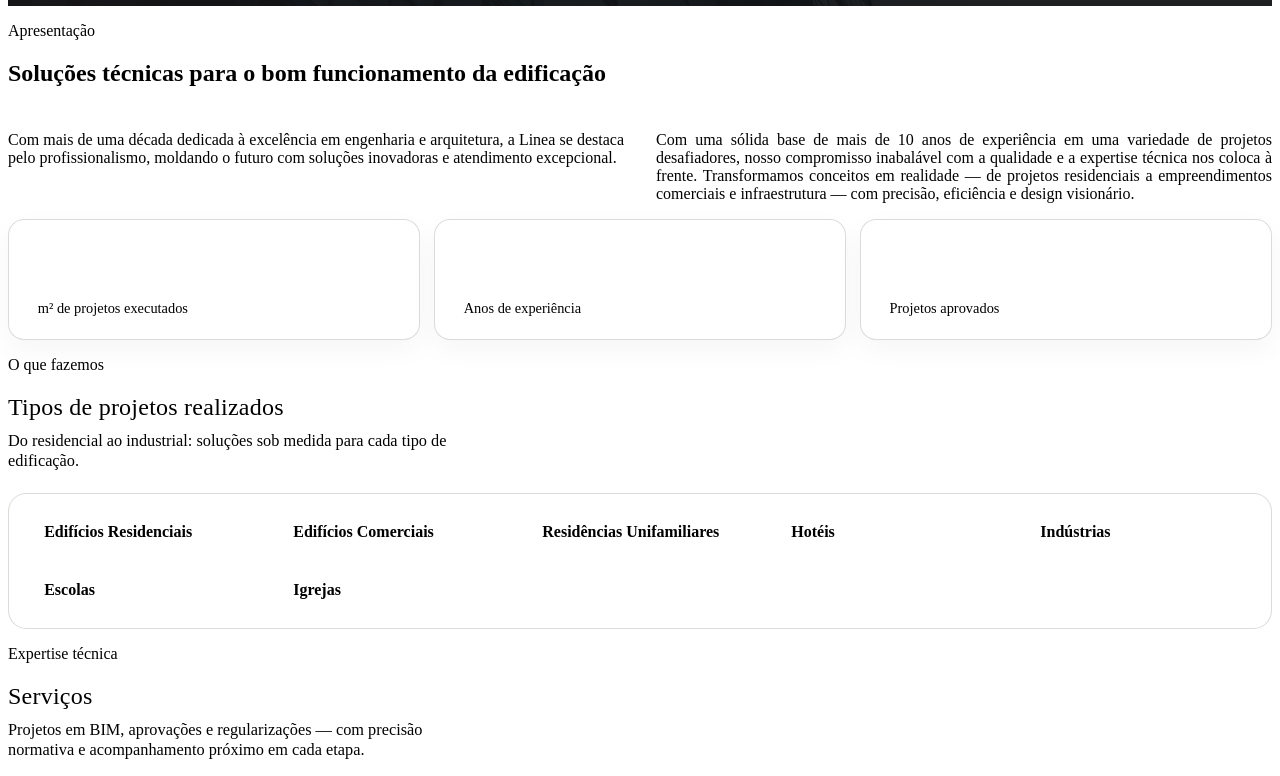
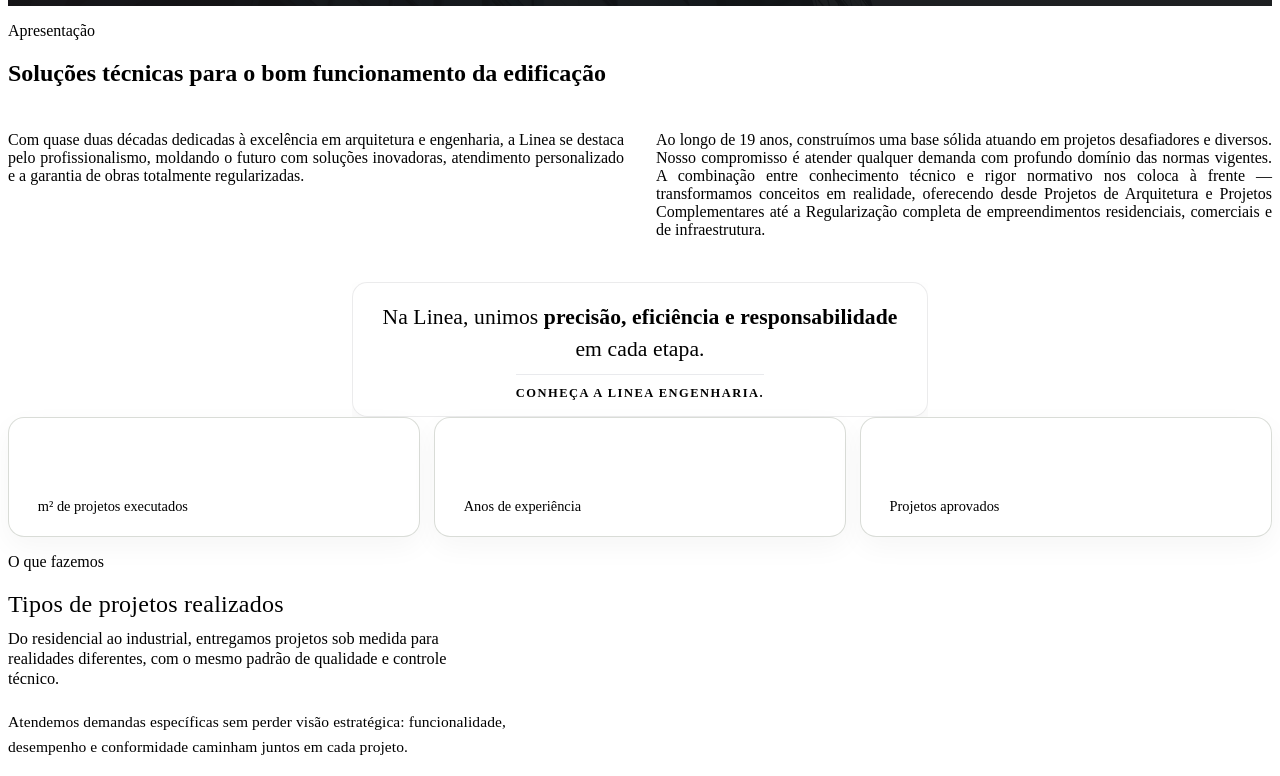
Before and after one commit to Dujuniorrr/Linea, a Vue app: page / in a window 1280 px wide. Shown: the part 660-1436 px from the top of the page. Built offline with nearby package versions, Linux system fonts and the light colour scheme; the HTML template or start-up script is replaced by a standard one.

Commit message:
feat: add DuARCO logo and update partners section in ClientsSection

```diff
--- a/src/components/ClientsSection.vue
+++ b/src/components/ClientsSection.vue
@@ -20,15 +20,9 @@
         <p class="eyebrow-mini">Rede</p>
         <h3 class="sub-title">Parceiros de trabalho</h3>
       </div>
-
-      <ul class="partners-grid">
-        <li v-for="item in partners" :key="item.name" class="partner">
-          <div class="logo-box">
-            <img :src="item.logo" :alt="item.name" loading="lazy" draggable="false" />
-          </div>
-          <span class="name">{{ item.name }}</span>
-        </li>
-      </ul>
+      <div class="band">
+        <LogoMarquee :items="partners" :duration="48" reverse />
+      </div>
     </div>
   </div>
 </template>
@@ -108,98 +102,9 @@
   overflow-x: clip;
 }
 
-.partners-grid {
-  list-style: none;
-  margin: 0;
-  padding: 1.15rem;
-  display: grid;
-  grid-template-columns: repeat(4, minmax(0, 1fr));
-  gap: 0.85rem;
-  width: 100%;
-  max-width: 100%;
-  background:
-    linear-gradient(180deg, rgba(255, 255, 255, 0.8), rgba(255, 255, 255, 0.45));
-  border: 1px solid rgba(201, 206, 199, 0.75);
-  border-radius: 1.25rem;
-}
-
-.partner {
-  display: flex;
-  flex-direction: column;
-  gap: 0.65rem;
-  min-width: 0;
-  max-width: 100%;
-}
-
-.logo-box {
-  position: relative;
-  width: 100%;
-  height: 7.75rem;
-  background: rgba(255, 255, 255, 0.9);
-  border: 1px solid transparent;
-  border-radius: 0.9rem;
-  box-sizing: border-box;
-  overflow: hidden;
-  transition:
-    border-color 0.35s var(--ease),
-    box-shadow 0.35s var(--ease),
-    background 0.35s var(--ease),
-    transform 0.35s var(--ease);
-}
-
-.logo-box img {
-  position: absolute;
-  top: 50%;
-  left: 50%;
-  translate: -50% -50%;
-  box-sizing: border-box;
-  width: auto;
-  height: auto;
-  max-width: calc(100% - 2rem);
-  max-height: calc(100% - 2rem);
-  object-fit: contain;
-  object-position: center;
-  transition: transform 0.4s var(--ease);
-}
-
-.name {
-  display: block;
-  width: 100%;
-  max-width: 100%;
-  font-size: 0.7rem;
-  font-weight: 600;
-  letter-spacing: 0.1em;
-  text-transform: uppercase;
-  color: var(--muted);
-  text-align: center;
-  line-height: 1.35;
-  overflow-wrap: anywhere;
-  word-break: break-word;
-  transition: color 0.35s var(--ease);
-}
-
-.partner:hover .logo-box {
-  border-color: rgba(227, 6, 19, 0.22);
-  background: #fff;
-  box-shadow: 0 14px 32px rgba(23, 25, 28, 0.08);
-  transform: translateY(-3px);
-}
-
-.partner:hover .logo-box img {
-  transform: scale(1.04);
-}
-
-.partner:hover .name {
-  color: var(--garnet-deep);
-}
-
 @media (max-width: 900px) {
-  .partners-grid {
-    grid-template-columns: repeat(2, minmax(0, 1fr));
-  }
-
-  .logo-box {
-    height: 7rem;
+  .clients-section {
+    gap: 2.25rem;
   }
 }
 
@@ -208,21 +113,5 @@
     padding: 1rem 0.35rem;
     border-radius: 1rem;
   }
-
-  .partners-grid {
-    gap: 0.65rem;
-    padding: 0.85rem;
-    border-radius: 1rem;
-  }
-
-  .logo-box {
-    height: 6.25rem;
-    border-radius: 0.75rem;
-  }
-
-  .logo-box img {
-    max-width: calc(100% - 1.5rem);
-    max-height: calc(100% - 1.5rem);
-  }
 }
 </style>
--- a/src/data/content.js
+++ b/src/data/content.js
@@ -27,7 +27,7 @@
   slogan: 'Quando a solução for simples. A resposta vem de Deus!!',
   stats: [
     { value: '+800 mil', label: 'm² de projetos executados' },
-    { value: '+15', label: 'Anos de experiência' },
+    { value: '+19', label: 'Anos de experiência' },
     { value: '+500', label: 'Projetos aprovados' },
   ],
 }
@@ -43,9 +43,10 @@
 export const about = {
   title: 'Apresentação',
   intro:
-    'Com mais de uma década dedicada à excelência em engenharia e arquitetura, a Linea se destaca pelo profissionalismo, moldando o futuro com soluções inovadoras e atendimento excepcional.',
+    'Com quase duas décadas dedicadas à excelência em arquitetura e engenharia, a Linea se destaca pelo profissionalismo, moldando o futuro com soluções inovadoras, atendimento personalizado e a garantia de obras totalmente regularizadas.',
   experience:
-    'Com uma sólida base de mais de 10 anos de experiência em uma variedade de projetos desafiadores, nosso compromisso inabalável com a qualidade e a expertise técnica nos coloca à frente. Transformamos conceitos em realidade — de projetos residenciais a empreendimentos comerciais e infraestrutura — com precisão, eficiência e design visionário.',
+    'Ao longo de 19 anos, construímos uma base sólida atuando em projetos desafiadores e diversos. Nosso compromisso é atender qualquer demanda com profundo domínio das normas vigentes. A combinação entre conhecimento técnico e rigor normativo nos coloca à frente — transformamos conceitos em realidade, oferecendo desde Projetos de Arquitetura e Projetos Complementares até a Regularização completa de empreendimentos residenciais, comerciais e de infraestrutura.',
+  closing: 'Na Linea, unimos precisão, eficiência e responsabilidade em cada etapa. Conheça a Linea Engenharia.',
   projectTypes: [
     'Edifícios Residenciais',
     'Edifícios Comerciais',
@@ -375,6 +376,10 @@
     name: 'Obra 3',
     logo: new URL('../assets/images/logos/clients/obra-3.png', import.meta.url).href,
   },
+  {
+    name: 'DuARCO Engenharia e Projetos',
+    logo: new URL('../assets/images/logos/partners/duarco.png', import.meta.url).href,
+  },
 ]
 
 export const testimonials = [
--- a/src/views/HomeView.vue
+++ b/src/views/HomeView.vue
@@ -84,6 +84,13 @@
           <p>{{ about.intro }}</p>
           <p>{{ about.experience }}</p>
         </div>
+        <div class="intro-manifesto" aria-label="Mensagem institucional">
+          <p class="manifesto-line">
+            Na Linea, unimos <strong>precisão, eficiência e responsabilidade</strong> em cada etapa.
+          </p>
+          <p class="manifesto-link">Conheça a Linea Engenharia.</p>
+        </div>
+
       </section>
 
       <section class="stats section">
@@ -98,9 +105,14 @@
           <p class="eyebrow">O que fazemos</p>
           <h2 class="section-title">Tipos de projetos realizados</h2>
           <p class="section-lead">
-            Do residencial ao industrial: soluções sob medida para cada tipo de edificação.
+            Do residencial ao industrial, entregamos projetos sob medida para realidades diferentes, com
+            o mesmo padrão de qualidade e controle técnico.
           </p>
         </div>
+        <p class="section-bridge">
+          Atendemos demandas específicas sem perder visão estratégica: funcionalidade, desempenho e
+          conformidade caminham juntos em cada projeto.
+        </p>
         <ul class="type-list">
           <li v-for="type in about.projectTypes" :key="type">{{ type }}</li>
         </ul>
@@ -111,10 +123,14 @@
           <p class="eyebrow">Expertise técnica</p>
           <h2 class="section-title">Serviços</h2>
           <p class="section-lead">
-            Projetos em BIM, aprovações e regularizações — com precisão normativa e acompanhamento
-            próximo em cada etapa.
+            Projetos em BIM, aprovações e regularizações com abordagem prática: menos retrabalho, mais
+            previsibilidade e execução com segurança.
           </p>
         </div>
+        <p class="section-bridge">
+          Mais do que entregar documentos técnicos, estruturamos soluções completas para sua obra evoluir
+          com fluidez junto aos órgãos competentes e equipes de execução.
+        </p>
         <div class="services">
           <article v-for="service in about.services" :key="service">
             <span class="service-line" aria-hidden="true" />
@@ -141,6 +157,10 @@
           </div>
           <RouterLink class="see-all" to="/projetos">Ver todos</RouterLink>
         </div>
+        <p class="section-bridge">
+          Cada obra apresentada aqui traduz nosso compromisso com soluções viáveis, estética consistente e
+          desempenho técnico no dia a dia de uso.
+        </p>
         <div class="project-grid">
           <ProjectCard
             v-for="(project, i) in architecturalProjects.slice(0, 3)"
@@ -174,6 +194,10 @@
           </div>
           <RouterLink class="see-all" to="/complementares">Ver todos</RouterLink>
         </div>
+        <p class="section-bridge">
+          São os projetos complementares que garantem que tudo funcione com eficiência na prática: da
+          segurança à operação cotidiana da edificação.
+        </p>
         <div class="project-grid">
           <ProjectCard
             v-for="(project, i) in complementaryProjects.slice(0, 3)"
@@ -193,10 +217,14 @@
           <p class="eyebrow">Relacionamentos</p>
           <h2 class="section-title">Clientes e Parceiros</h2>
           <p class="section-lead">
-            Empresas e instituições que confiam na Linea — e parceiros que somam técnica e
-            execução.
+            Empresas e instituições que confiam na Linea, junto de parceiros estratégicos que ampliam
+            nossa capacidade de entrega em diferentes frentes.
           </p>
         </div>
+        <p class="section-bridge">
+          Relações de longo prazo são construídas com consistência: atendimento próximo, clareza técnica
+          e compromisso real com resultado.
+        </p>
         <ClientsSection />
       </section>
 
@@ -544,6 +572,90 @@
   text-align: justify;
 }
 
+.intro-manifesto {
+  position: relative;
+  display: grid;
+  gap: 0.55rem;
+  justify-items: center;
+  margin: 1.7rem auto 0;
+  padding: 1.15rem 1rem 1rem;
+  max-width: 68ch;
+  text-align: center;
+  overflow: hidden;
+}
+
+.intro-manifesto::before {
+  content: '';
+  position: absolute;
+  inset: 0;
+  border-radius: 0.95rem;
+  border: 1px solid rgba(36, 38, 50, 0.09);
+  background: rgba(255, 255, 255, 0.72);
+  box-shadow: 0 10px 24px rgba(23, 25, 28, 0.04);
+  z-index: -1;
+}
+
+.manifesto-line {
+  margin: 0;
+  max-width: 54ch;
+  color: var(--ink);
+  font-family: var(--font-display);
+  font-size: clamp(1.05rem, 2.2vw, 1.35rem);
+  font-weight: 400;
+  line-height: 1.5;
+  letter-spacing: 0.005em;
+  text-align: center;
+}
+
+.manifesto-line strong {
+  font-weight: 600;
+  color: var(--garnet-deep);
+}
+
+.manifesto-link {
+  margin: 0;
+  display: inline-block;
+  font-size: 0.78rem;
+  font-weight: 700;
+  letter-spacing: 0.12em;
+  text-transform: uppercase;
+  color: var(--ink);
+  border-top: 1px solid rgba(45, 49, 78, 0.1);
+  padding-top: 0.65rem;
+}
+
+.section-bridge {
+  margin: 0 0 1.05rem;
+  max-width: 72ch;
+  color: var(--ink-soft);
+  font-size: 0.97rem;
+  line-height: 1.6;
+  letter-spacing: 0.005em;
+}
+
+.section-bridge-center {
+  margin: 1.1rem auto 0;
+  text-align: center;
+}
+
+@media (max-width: 700px) {
+  .intro-manifesto {
+    margin-top: 1.3rem;
+    padding: 1rem 0.85rem 0.9rem;
+    gap: 0.45rem;
+  }
+
+  .manifesto-link {
+    letter-spacing: 0.09em;
+    padding-top: 0.55rem;
+  }
+
+  .section-bridge {
+    margin-bottom: 0.9rem;
+    font-size: 0.93rem;
+  }
+}
+
 .stats {
   display: grid;
   grid-template-columns: repeat(3, 1fr);
```
Also changed, not shown: src/assets/images/logos/partners/duarco.png (added).
